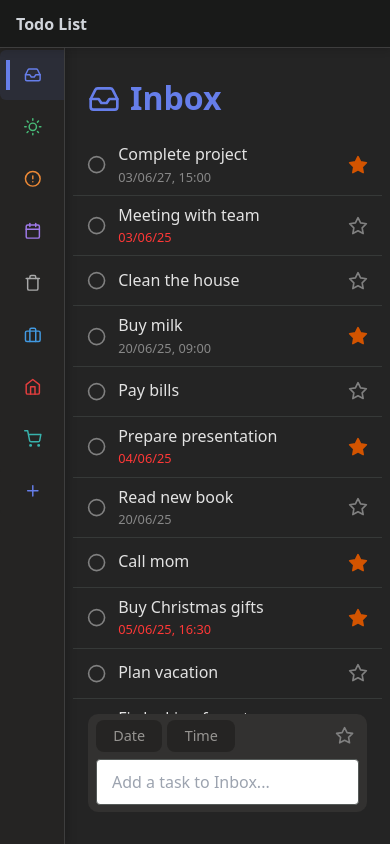
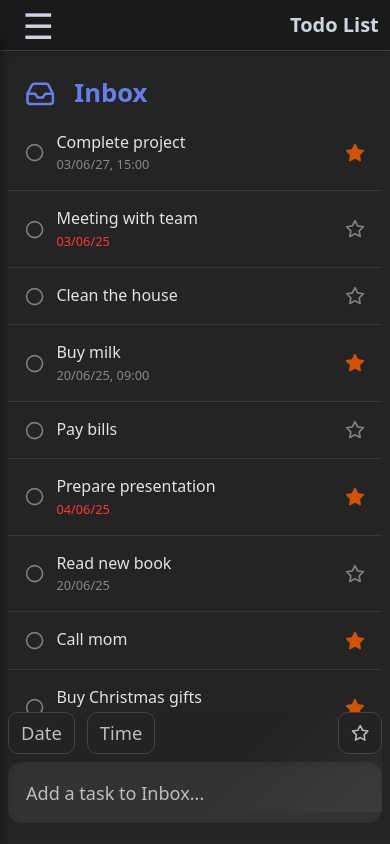
Before and after one commit to CarloGaspa/Portfolio-ToDoList, a React (Vite) app: page / in a window 390 px wide. Built offline with nearby package versions, Linux system fonts and the light colour scheme.

Commit message:
edit with Cursor

```diff
--- a/src/App.css
+++ b/src/App.css
@@ -49,3 +49,50 @@
   transition: margin-right var(--transition-time) var(--transition-easing),
     filter var(--transition-time) ease;
 }
+
+@media (max-width: 768px) {
+  html, body, #root {
+    width: 100% !important;
+    min-width: 0 !important;
+    max-width: 100% !important;
+    overflow-x: hidden !important;
+    box-sizing: border-box;
+  }
+  .main-area {
+    width: 100% !important;
+    min-width: 0 !important;
+    max-width: 100% !important;
+    margin: 0 !important;
+    padding: 0 !important;
+    overflow-x: hidden !important;
+  }
+  .content-area {
+    width: 100% !important;
+    min-width: 0 !important;
+    max-width: 100% !important;
+    margin: 0 !important;
+    padding: 0 !important;
+    overflow-x: hidden !important;
+  }
+  .sidebar {
+    position: fixed;
+    left: 0;
+    top: 2.5rem;
+    z-index: 2000;
+  }
+  .sidebar-overlay {
+    position: fixed;
+    top: 2.5rem;
+    left: 0;
+    width: 100%;
+    height: calc(100vh - 2.5rem);
+    background: rgba(0,0,0,0.4);
+    z-index: 1999;
+  }
+}
+
+/* Regola globale per evitare overflow orizzontale */
+html, body, #root {
+  overflow-x: hidden;
+  box-sizing: border-box;
+}
--- a/src/App.jsx
+++ b/src/App.jsx
@@ -321,7 +321,7 @@ export default function App() {
   /* States lists*/
   const [sideBarItems, setSideBarItems] = useState(sideBarInitialState);
   const [activeContent, setActiveContent] = useState(LIST_IDS.INBOX);
-  const [sidebarOpen, setSidebarOpen] = useState(true);
+  const [sidebarOpen, setSidebarOpen] = useState(!isMobile);
   const [isModalListOpen, setIsModalListOpen] = useState(false);
 
   /* States tasks*/
@@ -330,7 +330,8 @@ export default function App() {
   const [taskDetailsOpen, setTaskDetailsOpen] = useState(false);
 
   /* Functions */
-  const toggleSideBar = () => setSidebarOpen((prev) => !prev);
+  const toggleSideBar = () => setSidebarOpen((prev) => (isMobile ? true : !prev));
+  const closeSidebar = () => setSidebarOpen(false);
 
   const handleAddItem = (newItem) => {
     const color =
@@ -414,6 +415,11 @@ export default function App() {
 
   const handleRemoveTask = (taskId) => {
     setTasks(tasks.filter((task) => task.id !== taskId));
+    // Se il task eliminato era quello attivo, chiudi la barra dettagli e resetta activeTask
+    if (activeTask === taskId) {
+      setTaskDetailsOpen(false);
+      setActivetask("");
+    }
   };
 
   const handleToggleComplete = (taskId) => {
@@ -443,17 +449,42 @@ export default function App() {
     );
   };
 
+  // Chiudi sidebar automaticamente su mobile quando cambia isMobile
+  useEffect(() => {
+    if (isMobile) setSidebarOpen(false);
+    else setSidebarOpen(true);
+  }, [isMobile]);
+
   /* Return */
   return (
     <>
       <TopBar onToggleSidebar={toggleSideBar} />
+      {/* Overlay per mobile */}
+      {isMobile && sidebarOpen && (
+        <div
+          className="sidebar-overlay"
+          onClick={closeSidebar}
+          style={{
+            position: "fixed",
+            top: "2.5rem",
+            left: 0,
+            width: "100vw",
+            height: "calc(100vh - 2.5rem)",
+            background: "rgba(0,0,0,0.4)",
+            zIndex: 1999,
+          }}
+        />
+      )}
       <div className={`main-area ${sidebarOpen ? "sidebar-open" : ""}`}>
         <SideBar
           isMobile={isMobile}
           isOpen={sidebarOpen}
           onOpenClose={() => setSidebarOpen(!sidebarOpen)}
           items={sideBarItems}
-          onSelectItem={setActiveContent}
+          onSelectItem={(id) => {
+            setActiveContent(id);
+            if (isMobile) setSidebarOpen(false);
+          }}
           onAddItem={() => setIsModalListOpen(true)} // apri pop-up
           onRemoveItem={handleRemoveItem}
           activeContent={activeContent}
--- a/src/components/Content.css
+++ b/src/components/Content.css
@@ -3,8 +3,11 @@
   display: flex;
   flex-direction: column;
   padding: 0.5rem;
-  padding-top: 2rem;
+  padding-top: 4rem;
   padding-bottom: 2rem;
+  -webkit-font-smoothing: antialiased;
+  -moz-osx-font-smoothing: grayscale;
+  text-rendering: optimizeLegibility;
 }
 
 .content-header {
@@ -28,6 +31,8 @@
 
 .content-title {
   margin: 0;
+  font-size: 2.2rem;
+  font-weight: bold;
 }
 
 .content-icon,
@@ -40,6 +45,9 @@
   list-style: none;
   flex-grow: 1;
   overflow-y: auto;
+  -webkit-font-smoothing: antialiased;
+  -moz-osx-font-smoothing: grayscale;
+  text-rendering: optimizeLegibility;
 }
 
 .task-list li {
@@ -187,6 +195,9 @@ a {
   border-radius: 10px;
   width: 90%;
   margin: auto;
+  -webkit-font-smoothing: antialiased;
+  -moz-osx-font-smoothing: grayscale;
+  text-rendering: optimizeLegibility;
 }
 
 .input-data,
@@ -284,3 +295,133 @@ a {
 .react-datepicker__day:hover {
   background-color: #f0f0f0;
 }
+
+@media (max-width: 768px) {
+  html, body, #root {
+    height: 100% !important;
+    min-height: 0 !important;
+    overflow-y: hidden !important;
+  }
+  .main-area, .content-area, .content-container {
+    height: 100% !important;
+    min-height: 0 !important;
+    overflow-y: visible !important;
+    box-sizing: border-box;
+  }
+  .content-container {
+    display: flex !important;
+    flex-direction: column !important;
+    height: 100% !important;
+    min-height: 0 !important;
+  }
+  .content-header {
+    padding-top: 0.7rem;
+    padding-bottom: 0 !important;
+    align-items: center;
+    gap: 0.7rem;
+    margin-bottom: 4px !important;
+  }
+  .content-title {
+    font-size: 1.6rem !important;
+    padding-left: 0.15rem;
+    padding-right: 0.15rem;
+    font-weight: bold;
+  }
+  .content-icon {
+    width: 2.1rem !important;
+    height: 2.1rem !important;
+    font-size: 2.1rem !important;
+    margin-right: 0.25rem !important;
+    padding-left: 0.1rem;
+    padding-right: 0.1rem;
+    display: flex;
+    align-items: center;
+    justify-content: center;
+  }
+  .task-list {
+    flex: 1 1 auto !important;
+    overflow-y: auto !important;
+    min-height: 0 !important;
+    height: auto !important;
+    margin-top: 0 !important;
+  }
+  .task-list li {
+    min-height: 44px;
+    font-size: 1.05rem;
+    width: 100%;
+    box-sizing: border-box;
+    padding: 0.5rem 0.2rem;
+  }
+  .input-area {
+    position: sticky;
+    bottom: 0;
+    width: 100%;
+    z-index: 10;
+    background: linear-gradient(135deg, #232323 60%, #2d2d2d 100%);
+    border-radius: 20px 20px 0 0;
+    box-shadow: none;
+    margin-top: auto;
+  }
+  .input-data {
+    width: 100%;
+    gap: 12px;
+    margin-bottom: 0.5rem;
+    margin-top: 0;
+    justify-content: flex-start;
+  }
+  .input-data .button-data, .input-data .button-important {
+    min-width: 42px;
+    min-height: 42px;
+    font-size: 1.15rem;
+    border-radius: 10px;
+    padding: 0 12px;
+    background: #232323;
+    color: #bdbdbd;
+    border: 1.5px solid #444;
+    transition: border 0.2s, background 0.2s, color 0.2s;
+  }
+  .input-data .button-data:active, .input-data .button-important:active {
+    background: #333;
+    color: #fff;
+    border-color: #667eea;
+  }
+  .input-data button.active {
+    background-color: #667eea;
+    color: #fff;
+    border-color: #667eea;
+  }
+  .input-text {
+    width: 100%;
+    margin: 0;
+    margin-bottom: 0;
+    display: flex;
+    align-items: center;
+    gap: 0.5rem;
+    box-sizing: border-box;
+    padding: 0;
+    justify-content: center;
+  }
+  .input-text input[type="text"] {
+    width: 100%;
+    box-sizing: border-box;
+    font-size: 1.22rem;
+    padding: 16px 18px;
+    border-radius: 14px;
+    border: none;
+    background: rgba(255,255,255,0.07);
+    color: #f3f4f6;
+    box-shadow: 0 1px 8px rgba(0,0,0,0.10) inset;
+    margin: 0;
+    transition: box-shadow 0.2s, background 0.2s;
+    outline: none;
+  }
+  .input-text input[type="text"]:focus {
+    background: rgba(102,126,234,0.10);
+    box-shadow: 0 2px 16px rgba(102,126,234,0.13) inset;
+  }
+  .input-text input[type="text"]::placeholder {
+    color: #bdbdbd;
+    opacity: 1;
+    font-size: 1.13rem;
+  }
+}
--- a/src/components/DetailsBar.css
+++ b/src/components/DetailsBar.css
@@ -289,3 +289,62 @@
   background-color: var(--accent-color);
   color: var(--bg-primary);
 }
+
+@media (max-width: 768px) {
+  .detailsBar {
+    position: fixed;
+    top: 3.2rem;
+    left: 0;
+    width: 100vw;
+    max-width: 100vw;
+    height: calc(100vh - 3.2rem);
+    z-index: 3000;
+    border-radius: 0;
+    box-shadow: none;
+    padding: 0.5rem 0.2rem 1.2rem 0.2rem;
+    background: linear-gradient(135deg, #232323 60%, #2d2d2d 100%);
+    overflow-y: auto;
+  }
+  .details-content {
+    padding: 0.5rem 0.2rem;
+    font-size: 1.08rem;
+  }
+  .details-header {
+    padding-bottom: 1rem;
+    border-bottom: 1px solid var(--border-color);
+    display: flex;
+    align-items: center;
+    gap: 0.7rem;
+  }
+  .details-task-text, .details-task-input {
+    font-size: 1.3rem;
+    padding: 0.5rem 0.5rem;
+    border-radius: 10px;
+  }
+  .details-section, .details-section-note {
+    font-size: 1.08rem;
+    padding: 0.5rem 0.2rem;
+  }
+  .details-icon {
+    width: 1.7rem;
+    height: 1.7rem;
+    margin: 0 0.5rem 0 0.2rem;
+  }
+  .detail-bottom {
+    padding: 0.5rem 0.2rem;
+  }
+  .detail-close-btn, .detail-delete-btn {
+    font-size: 2rem;
+    padding: 0.7rem;
+    border-radius: 50%;
+    background: #232323;
+    color: #f3f4f6;
+    border: none;
+    margin: 0 0.2rem;
+    transition: background 0.2s;
+  }
+  .detail-close-btn:active, .detail-delete-btn:active {
+    background: #667eea;
+    color: #fff;
+  }
+}
--- a/src/components/SideBar.css
+++ b/src/components/SideBar.css
@@ -205,3 +205,28 @@ a {
   opacity: 1;
   transform: translateX(0);
 }
+
+@media (max-width: 768px) {
+  .sidebar {
+    position: fixed;
+    top: 2.5rem;
+    left: 0;
+    width: 80vw;
+    min-width: 0;
+    max-width: 320px;
+    height: calc(100vh - 2.5rem);
+    transform: translateX(-100%);
+    transition: transform 0.3s ease;
+    z-index: 2000;
+    box-shadow: 2px 0 10px rgba(0,0,0,0.4);
+  }
+  .sidebar.open {
+    transform: translateX(0);
+  }
+  .sidebar.shorted {
+    width: 60px;
+  }
+  .openClose-btn {
+    display: none;
+  }
+}
--- a/src/components/SideBar.jsx
+++ b/src/components/SideBar.jsx
@@ -35,12 +35,6 @@ export default function SideBar({
       setShowLabels(false);
     }
   }, [isOpen]);
-
-  useEffect(() => {
-    if (isMobile && isOpen) {
-      onOpenClose();
-    }
-  }, [isMobile, isOpen, onOpenClose]);
 
   return (
     <aside className={`sidebar ${isOpen ? "open" : "shorted"}`}>
--- a/src/components/TopBar.css
+++ b/src/components/TopBar.css
@@ -4,7 +4,7 @@
   top: 0;
   left: 0;
   right: 0;
-  height: 3rem;
+  height: 4rem;
   background-color: rgb(25, 26, 25);
   color: #d1d5db;
   display: flex;
@@ -30,3 +30,47 @@
 .menu-toggle {
   display: none;
 }
+
+@media (max-width: 768px) {
+  .topbar {
+    display: flex;
+    align-items: center;
+    padding-left: 0.7rem;
+    padding-right: 0.7rem;
+    height: 3.2rem;
+    font-size: 1.08rem;
+  }
+  .menu-toggle {
+    display: block;
+    font-size: 2.2rem;
+    background: none;
+    border: none;
+    color: #d1d5db;
+    margin-right: 0.7rem;
+    cursor: pointer;
+    padding: 0 0.7rem;
+    border-radius: 8px;
+    transition: background 0.2s;
+    outline: none;
+    display: flex;
+    align-items: center;
+    justify-content: center;
+  }
+  .menu-toggle:active {
+    background: #232323;
+    outline: none;
+    box-shadow: none;
+  }
+  .menu-toggle:focus {
+    outline: none;
+    box-shadow: none;
+  }
+  .topbar-title {
+    font-size: 1.25rem;
+    font-weight: bold;
+    padding-left: 0.5rem;
+  }
+  .topbar-nav {
+    display: none;
+  }
+}
--- a/src/components/TopBar.jsx
+++ b/src/components/TopBar.jsx
@@ -4,8 +4,8 @@ import "./TopBar.css";
 export default function TopBar({ onToggleSidebar }) {
   return (
     <header className="topbar">
-      <button className="menu-toggle" onClick={onToggleSidebar}>
-        ☰
+      <button className="menu-toggle" onClick={onToggleSidebar} aria-label="Open sidebar">
+        &#9776;
       </button>
       <div className="topbar-title">Todo List</div>
       <nav className="topbar-nav">{/* nav items */}</nav>
```
